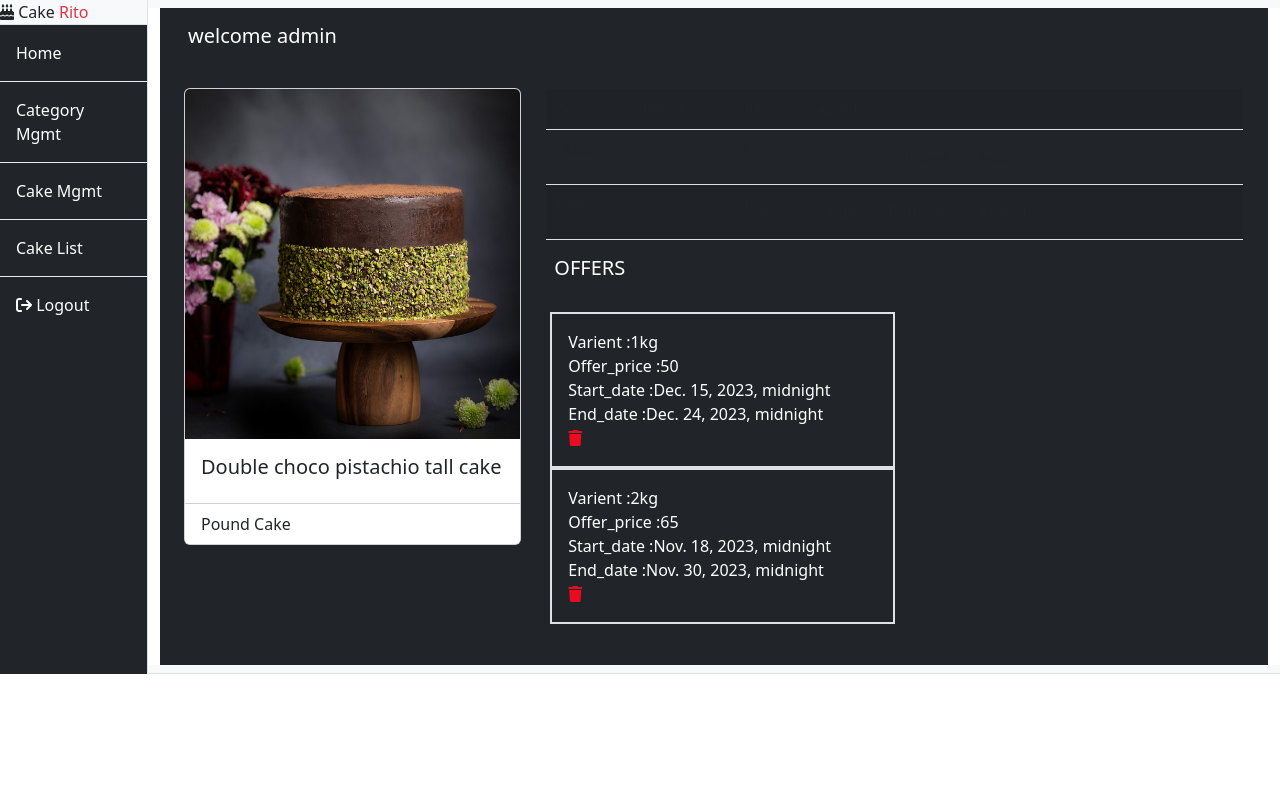
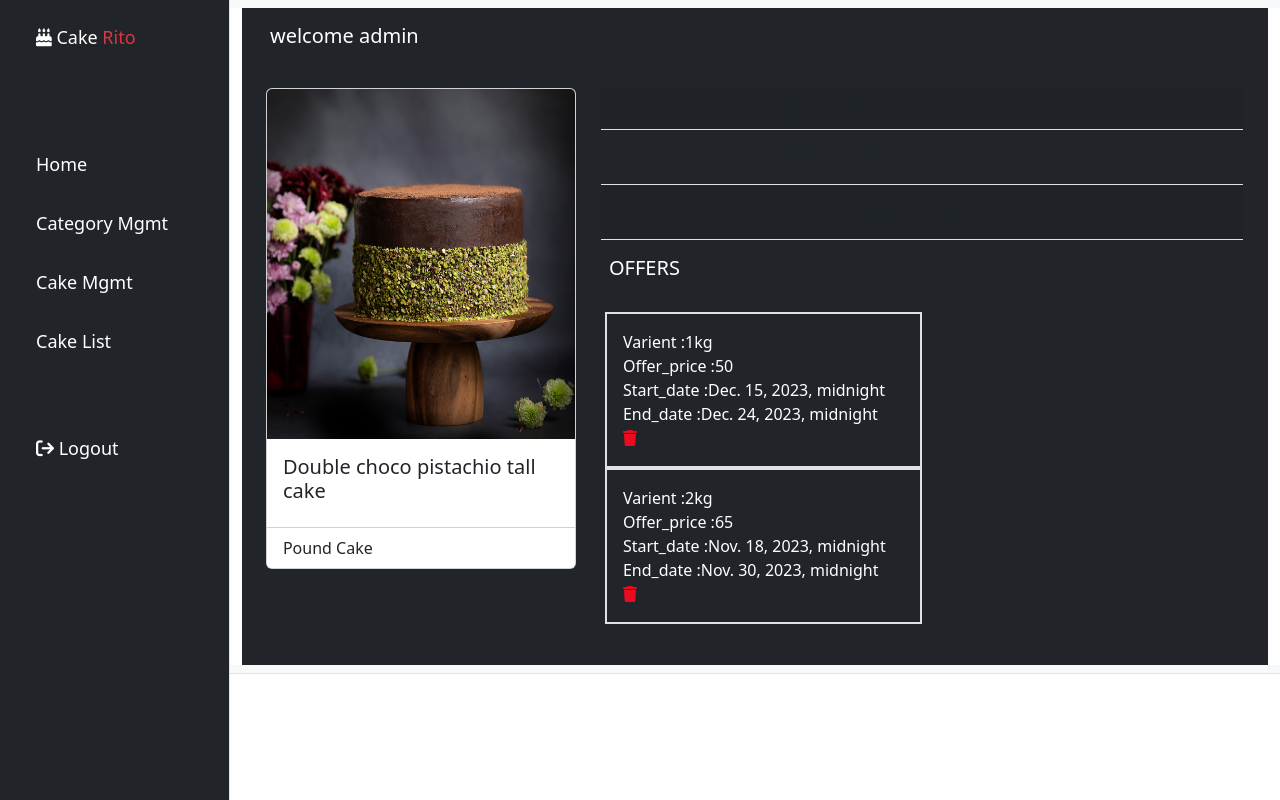
Before and after one commit to Jamsheena123/cakebox, a Django app: page /cake/6/ in a window 1280 px wide. Run offline with Django 4.2, Linux system fonts and the light colour scheme; a user stored in the database is signed in; data comes from the database, SQL or seed files in the repository; some libraries are stand-ins or nearby versions.

Commit message:
second commit

```diff
--- a/delight/templates/delight/base.html
+++ b/delight/templates/delight/base.html
@@ -17,18 +17,18 @@
 
     </head>
     <body>
-        <div class="co bg-dark gap-0px">
+        <div class="co ">
         <div class="d-flex" id="wrapper ">
             <!-- Sidebar-->
             <div class="border-end bg-dark " id="sidebar-wrapper">
-                <div class="sidebar-heading border-bottom bg-light "><i class="fa-solid fa-cake-candles"></i> Cake <span class="text-danger">Rito</span></div>
+                <div class="sidebar-heading bg-dark text-white mt-4 mb-4 ms-3 bg-light "><i class="fa-solid fa-cake-candles"></i> Cake <span class="text-danger">Rito</span></div>
                 <div class="list-group list-group-flush ">
-                    <a class="list-group-item list-group-item-action list-group-item-light p-3 bg-dark text-white" href="#!">Home</a>
-                    <a class="list-group-item list-group-item-action list-group-item-light p-3 bg-dark  text-white" href="{%url 'add-category'%}">Category Mgmt</a>
-                    <a class="list-group-item list-group-item-action list-group-item-light p-3 bg-dark  text-white" href="{%url 'add-cake'%}">Cake Mgmt</a>
-                    <a class="list-group-item list-group-item-action list-group-item-light p-3 bg-dark  text-white" href="{%url 'cake-list'%}">Cake List</a>
+                    <a class="list-group-item list-group-item-action list-group-item-light p-3 bg-dark text-white border-0 listitems" href="#!">Home</a>
+                    <a class="list-group-item list-group-item-action list-group-item-light p-3 bg-dark  text-white border-0" href="{%url 'add-category'%}">Category Mgmt</a>
+                    <a class="list-group-item list-group-item-action list-group-item-light p-3 bg-dark  text-white border-0" href="{%url 'add-cake'%}">Cake Mgmt</a>
+                    <a class="list-group-item list-group-item-action list-group-item-light p-3 bg-dark  text-white border-0" href="{%url 'cake-list'%}">Cake List</a>
 
-                    <a class="list-group-item list-group-item-action list-group-item-light p-3 bg-dark padding-5px text-white" href="{%url 'signout'%}"><i class="fa-solid fa-arrow-right-from-bracket"></i> Logout</a>
+                    <a class="list-group-item list-group-item-action list-group-item-light p-3 bg-dark padding-5px text-white mt-5" href="{%url 'signout'%}"><i class="fa-solid fa-arrow-right-from-bracket"></i> Logout</a>
 
 
 
@@ -76,6 +76,17 @@
             }
 
 
+            .listitems{
+            margin-top: 60px;
+            }
+
+            #sidebar-wrapper{
+                height: 100vh;
+                width: 250px;
+                padding-left: 20px;
+                font-size: large;
+            }
+
         </style>
     </body>
 </html>
```
